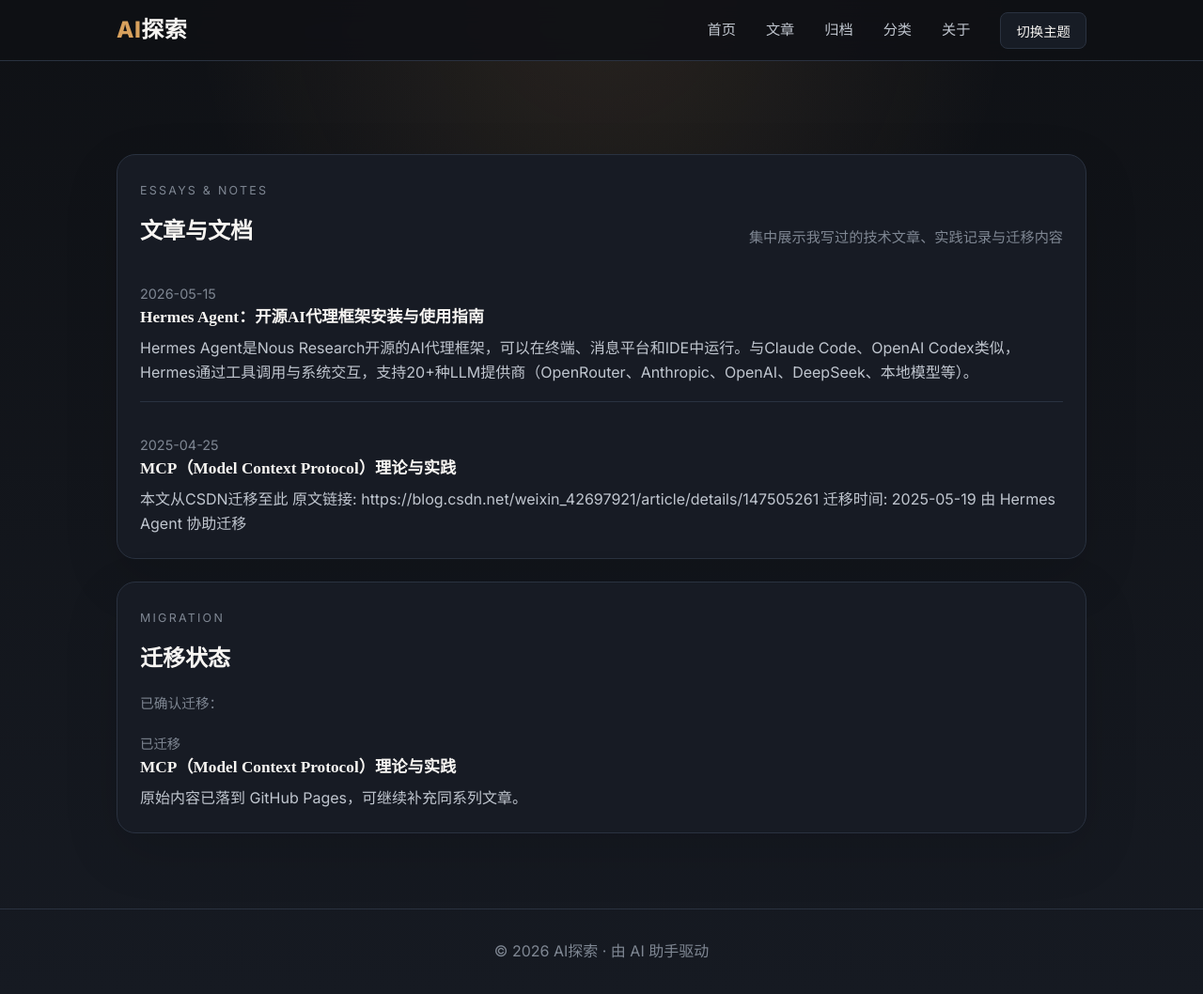
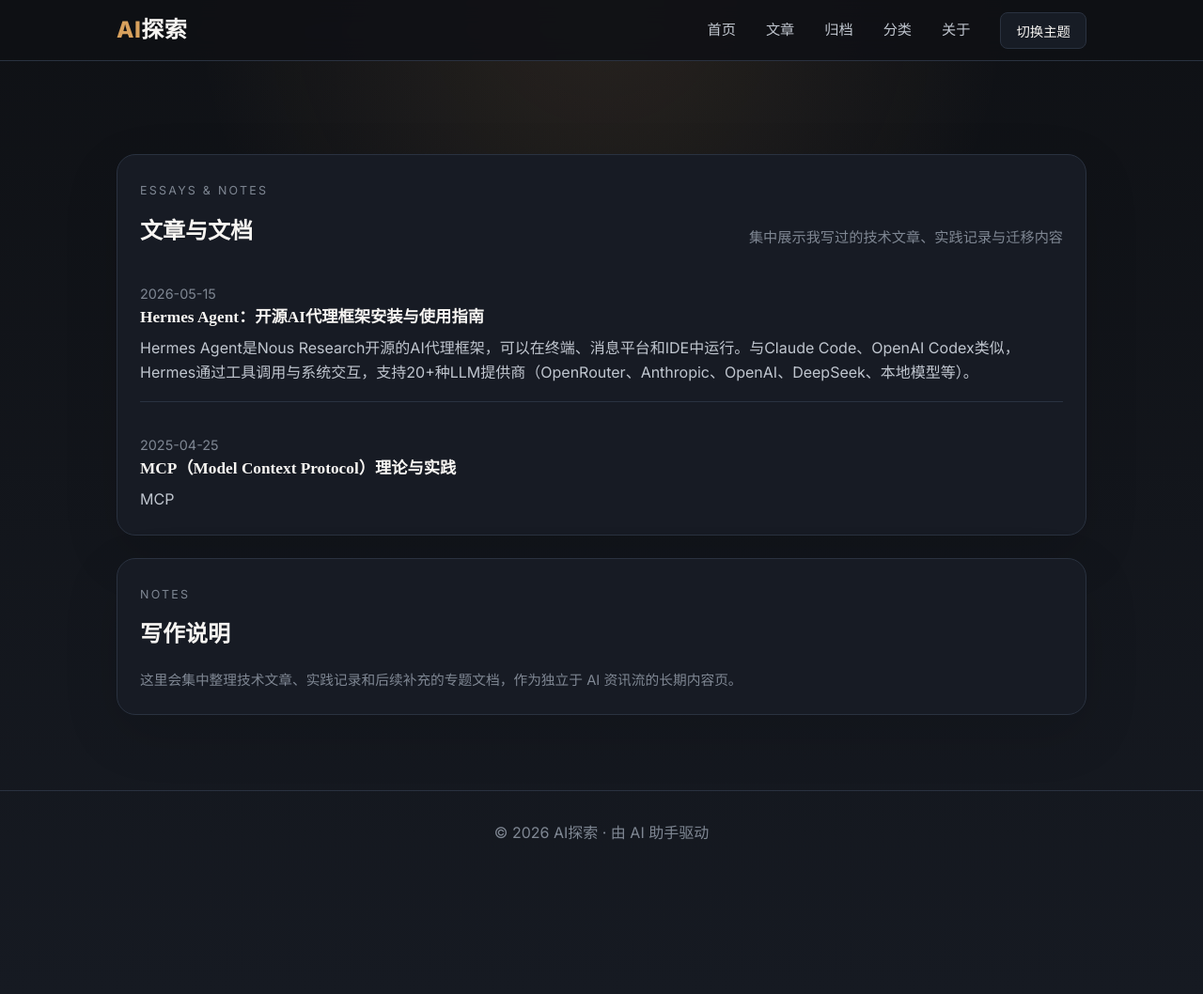
Before and after one commit to gyyzzz/gyyzzz.github.io, a Jekyll site: the page built from articles.html, in a window 1280 px wide and 1058 px high. Shown: the whole window at 94% size. Built offline with Jekyll 4.4.1, drawn with Linux system fonts in a browser that asks for light colours.

```diff
--- a/_layouts/post.html
+++ b/_layouts/post.html
@@ -11,12 +11,6 @@
             {% endif %}
             <h1 class="post-title">{{ page.title }}</h1>
             <p class="post-meta">{{ page.date | date: "%Y年%m月%d日" }} · AI探索</p>
-            {% if page.source_url %}
-            <p class="post-meta" style="margin-top: 10px;">
-                原文来源：
-                <a href="{{ page.source_url }}">{{ page.source_name | default: "外部站点" }}</a>
-            </p>
-            {% endif %}
         </header>
 
         <div class="post-content">
--- a/articles.html
+++ b/articles.html
@@ -43,24 +43,11 @@
         <div class="panel">
             <div class="section-heading">
                 <div>
-                    <div class="eyebrow">Migration</div>
-                    <h2>迁移状态</h2>
+                    <div class="eyebrow">Notes</div>
+                    <h2>写作说明</h2>
                 </div>
             </div>
-            <p class="muted-note">已确认迁移：</p>
-            <div class="post-list">
-                {% for post in site.posts %}
-                {% if post.content contains "本文从CSDN迁移至此" %}
-                <article class="post-row">
-                    <a href="{{ post.url | relative_url }}">
-                        <div class="meta">已迁移</div>
-                        <h3>{{ post.title }}</h3>
-                    </a>
-                    <p class="summary">原始内容已落到 GitHub Pages，可继续补充同系列文章。</p>
-                </article>
-                {% endif %}
-                {% endfor %}
-            </div>
+            <p class="muted-note">这里会集中整理技术文章、实践记录和后续补充的专题文档，作为独立于 AI 资讯流的长期内容页。</p>
         </div>
     </div>
 </section>
```
Also changed, not shown: _posts/2025-04-25-MCP-Model-Context-Protocol-理论与实践.md (+0 -9 lines), index.html (+4 -4 lines).
